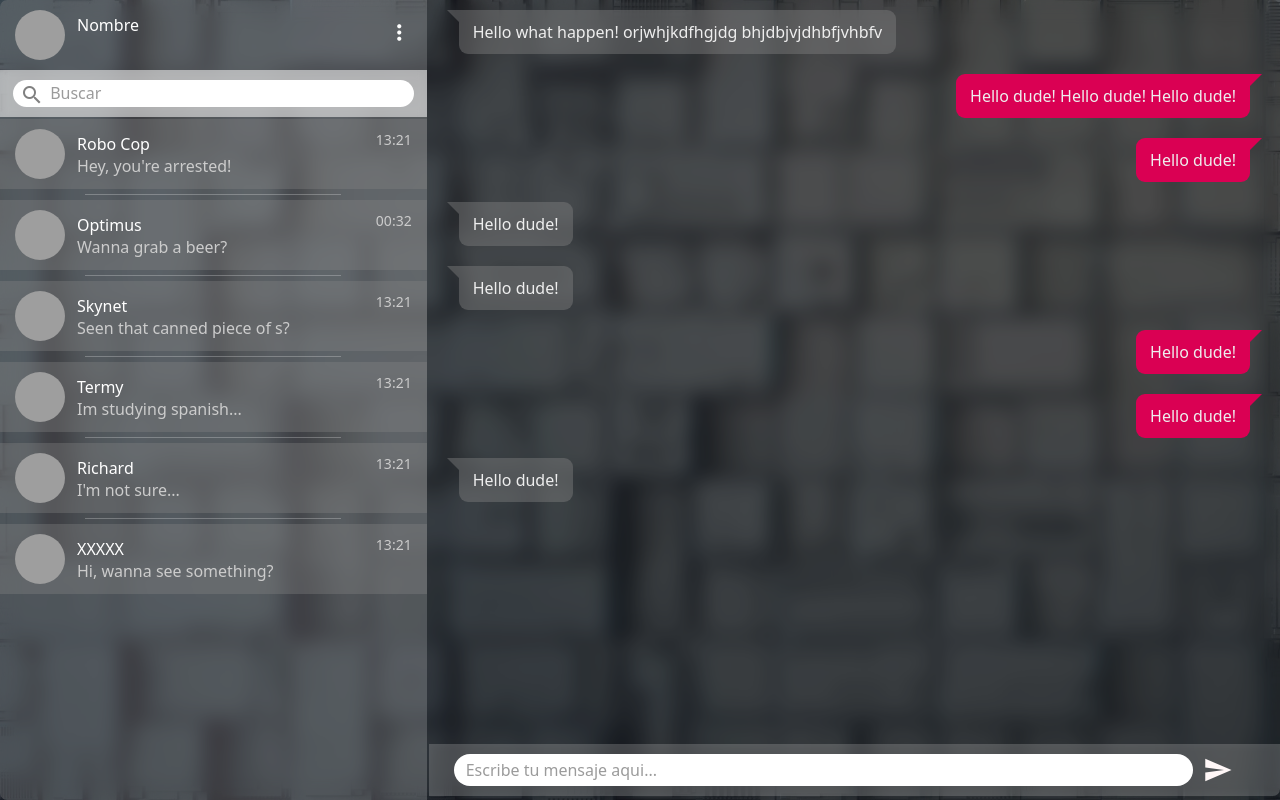
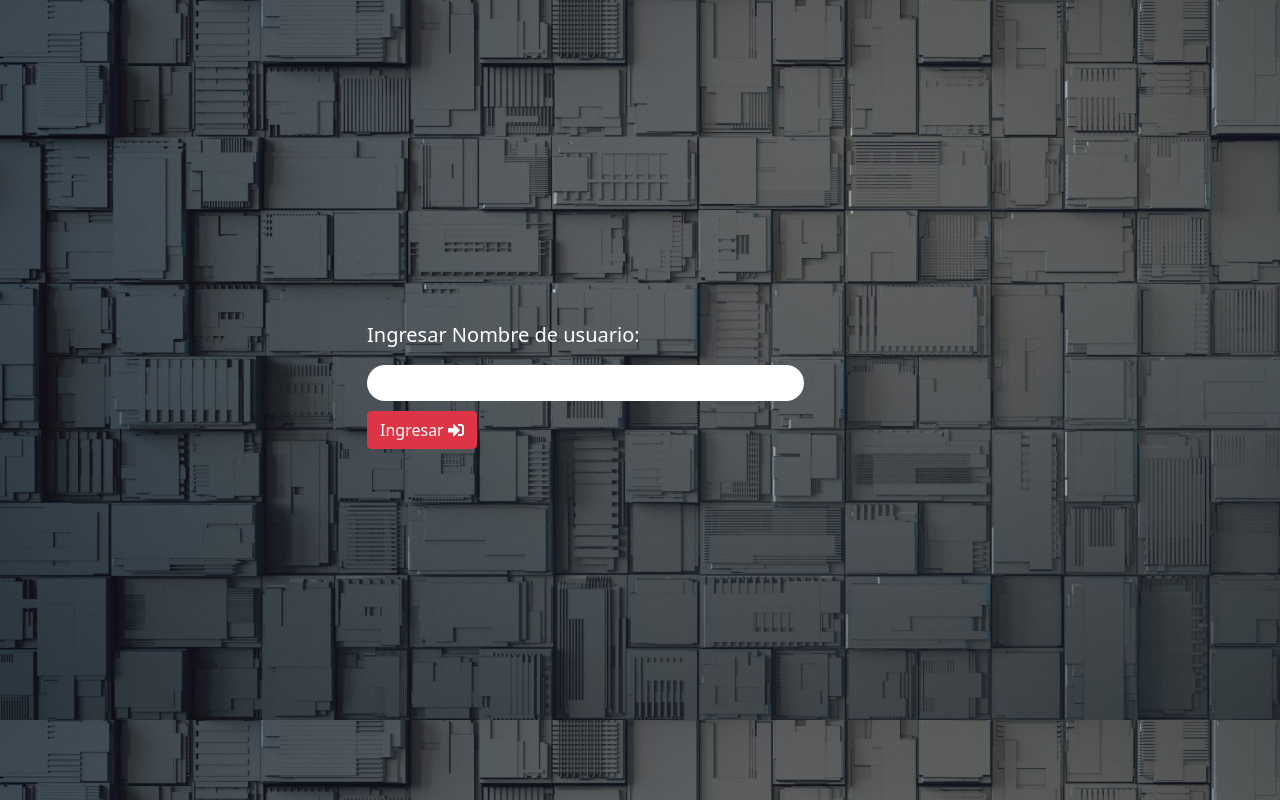
Before and after one commit to 4nG3L000/SIProject_Chat, a website: page public/index.html in a window 1280 px wide. Drawn offline with nearby package versions, Linux system fonts and the light colour scheme; no server answers; grey boxes are pictures that could not be loaded.

Commit message:
habilitado enviar y recibir mensajes

```diff
--- a/package.json
+++ b/package.json
@@ -5,7 +5,8 @@
   "main": "index.js",
   "scripts": {
     "start": "node index.js",
-    "test": "echo \"Error: no test specified\" && exit 1"
+    "test": "echo \"Error: no test specified\" && exit 1",
+    "dev": "nodemon index.js"
   },
   "keywords": [],
   "author": "",
@@ -13,5 +14,8 @@
   "dependencies": {
     "express": "^4.17.1",
     "socket.io": "^4.4.0"
+  },
+  "devDependencies": {
+    "nodemon": "^2.0.15"
   }
 }
--- a/public/index.html
+++ b/public/index.html
@@ -12,27 +12,33 @@
 </head>
 <body>
 <!-- partial:index.partial.html -->
+<div class="login">
+	<div class="container">
+		<div class="row">
+			<div class="col-6 offset-3">
+				<label id="lbl-username">Ingresar Nombre de usuario:</label>
+				<input type="text" id="username">
+				<button type="button" class="btn btn-danger" id="ingresar"> Ingresar <i class="fas fa-sign-in-alt"></i> </button>
+			</div>
+		</div>
+	</div>
+</div>
+
 <div class="content">
 	<div class="row g-0">
 	  <div class="col-sm-4 panel-left">
 		<div class="settings-tray">
 		  <img class="profile-image" src="https://www.clarity-enhanced.net/wp-content/uploads/2020/06/filip.jpg" alt="Profile img">
 		  <div class="text">
-			<h6>Nombre</h6>
+			<h6 id="user">Nombre</h6>
 		  </div>
 		  <span class="settings-tray--right">
 			<span class="material-icons">more_vert</span>
 		  </span>
 		</div>
-		<div class="search-box">
-		  <div class="input-wrapper">
-			<span class="material-icons">search</span>
-			<input placeholder="Buscar" type="text">
-		  </div>
-		</div>
 
 		<div class="friends">
-			<div class="friend-drawer friend-drawer--onhover">
+			  <div class="friend-drawer friend-drawer--onhover">
 				<img class="profile-image" src="https://www.clarity-enhanced.net/wp-content/uploads/2020/06/robocop.jpg" alt="">
 				<div class="text">
 				  <h6>Robo Cop</h6>
@@ -41,131 +47,20 @@
 				<span class="text-m small">13:21</span>
 			  </div>
 			  <hr>
-			  <div class="friend-drawer friend-drawer--onhover">
-				<img class="profile-image" src="https://www.clarity-enhanced.net/wp-content/uploads/2020/06/optimus-prime.jpeg" alt="">
-				<div class="text">
-				  <h6>Optimus</h6>
-				  <p class="text-m">Wanna grab a beer?</p>
-				</div>
-				<span class="text-m small">00:32</span>
-			  </div>
-			  <hr>
-			  <div class="friend-drawer friend-drawer--onhover ">
-				<img class="profile-image" src="https://www.clarity-enhanced.net/wp-content/uploads/2020/06/real-terminator.png" alt="">
-				<div class="text">
-				  <h6>Skynet</h6>
-				  <p class="text-m">Seen that canned piece of s?</p>
-				</div>
-				<span class="text-m small">13:21</span>
-			  </div>
-			  <hr>
-			  <div class="friend-drawer friend-drawer--onhover">
-				<img class="profile-image" src="https://www.clarity-enhanced.net/wp-content/uploads/2020/06/termy.jpg" alt="">
-				<div class="text">
-				  <h6>Termy</h6>
-				  <p class="text-m">Im studying spanish...</p>
-				</div>
-				<span class="text-m small">13:21</span>
-			  </div>
-			  <hr>
-			  <div class="friend-drawer friend-drawer--onhover">
-				<img class="profile-image" src="https://www.clarity-enhanced.net/wp-content/uploads/2020/06/rick.jpg" alt="">
-				<div class="text">
-				  <h6>Richard</h6>
-				  <p class="text-m">I'm not sure...</p>
-				</div>
-				<span class="text-m small">13:21</span>
-			  </div>
-			  <hr>
-			  <div class="friend-drawer friend-drawer--onhover">
-				<img class="profile-image" src="https://www.clarity-enhanced.net/wp-content/uploads/2020/06/rachel.jpeg" alt="">
-				<div class="text">
-				  <h6>XXXXX</h6>
-				  <p class="text-m">Hi, wanna see something?</p>
-				</div>
-				<span class="text-m small">13:21</span>
-			  </div>
+
 		</div>
 
 	  </div>
 	  <div class="col-sm-8 panel-right">
-		<!-- <div class="panel-right-header">
-			<div class="friend-drawer g-0 friend-drawer--grey">
-			<img class="profile-image" src="https://www.clarity-enhanced.net/wp-content/uploads/2020/06/robocop.jpg" alt="">
-			<div class="text">
-			  <h6>Robo Cop</h6>
-			  <p class="text-m">En Linea</p>
-			</div>
-			<span class="settings-tray--right">
-			 <span class="material-icons">more_vert</span>
-			</span>
-		  </div>
-		</div> -->
 		<div class="chat-panel">
-		  <div class="row g-0">
-			<div class="col-12">
-			  <div class="chat-bubble chat-bubble--left">
-				Hello what happen! orjwhjkdfhgjdg bhjdbjvjdhbfjvhbfv
-			  </div>
-			</div>
-		  </div>
-		  <div class="row g-0">
-			<div class="col-12">
-			  <div class="chat-bubble chat-bubble--right" style="float: right;">
-				Hello dude!
-				Hello dude!
-				Hello dude!
-			  </div>
-			</div>
-		  </div>
-		  <div class="row g-0">
-			<div class="col-12">
-			  <div class="chat-bubble chat-bubble--right" style="float: right;">
-				Hello dude!
-			  </div>
-			</div>
-		  </div>
-		  <div class="row g-0">
-			<div class="col-12">
-			  <div class="chat-bubble chat-bubble--left">
-				Hello dude!
-			  </div>
-			</div>
-		  </div>
-		  <div class="row g-0">
-			<div class="col-12">
-			  <div class="chat-bubble chat-bubble--left">
-				Hello dude!
-			  </div>
-			</div>
-		  </div>
-		  <div class="row g-0">
-			<div class="col-12">
-			  <div class="chat-bubble chat-bubble--right" style="float: right;">
-				Hello dude!
-			  </div>
-			</div>
-		  </div>
-		  <div class="row g-0">
-			<div class="col-12">
-			  <div class="chat-bubble chat-bubble--right" style="float: right;">
-				Hello dude!
-			  </div>
-			</div>
-		  </div>
-		  <div class="row g-0">
-			<div class="col-12">
-			  <div class="chat-bubble chat-bubble--left">
-				Hello dude!
-			  </div>
-			</div>
-		  </div>
+		  <!-- aqui esta la lista de mensajes -->
+
 		</div>
 		<div class="row tray">
 			<div class="col-12">
 			  <div class="chat-box-tray">
-				<input type="text" placeholder="Escribe tu mensaje aqui...">
-				<span class="material-icons">send</span>
+				<input type="text" id="message" placeholder="Escribe tu mensaje aqui...">
+				<span class="material-icons" id="send">send</span>
 			  </div>
 			</div>
 		  </div>
--- a/public/script.js
+++ b/public/script.js
@@ -1 +1,57 @@
-io()
+window.addEventListener("DOMContentLoaded", () => {
+  let socket = io()
+  let new_message = document.getElementById('message')
+  let chat_panel = document.querySelector('.chat-panel')
+  let login = document.querySelector('.login')
+  let username = document.querySelector('#username')
+  let content = document.querySelector('.content')
+  let h6 = document.querySelector('#user')
+  let active_user
+
+  document.querySelector('#ingresar').onclick = function (event) {
+      if(username.value){
+        active_user = username.value
+        h6.innerHTML = username.value
+        login.style.display = 'none'
+        content.style.display = 'block'
+      }
+  }
+
+  document.querySelector('#send').onclick = function (event) {
+    if (new_message.value) {
+      data = {
+        message: new_message.value,
+        username: active_user
+      }
+      socket.emit('chat:message', data);
+      new_message.value = '';
+    }
+  }
+
+  socket.on('res:message', (res)=>{
+    if (res.username == active_user) {
+      chat_panel.innerHTML += `
+                            <div class="row g-0">
+                              <div class="col-12">
+                                <div class="chat-bubble chat-bubble--right text-end">
+                                  <span class="message-autor-right">${res.username}</span>
+                                  ${res.message}
+                                </div>
+                              </div>
+                            </div>
+                          `
+    } else {
+      chat_panel.innerHTML += `
+                              <div class="row g-0">
+                                <div class="col-12">
+                                  <div class="chat-bubble chat-bubble--left text-start">
+                                  <span class="message-autor-left">${res.username}</span>
+                                  ${res.message}
+                                  </div>
+                                </div>
+                              </div>
+                            `
+    }
+
+  })
+})
--- a/public/style.css
+++ b/public/style.css
@@ -9,7 +9,22 @@ body {
   overflow: hidden;
 }
 
+.login{
+  margin-top: 40vh;
+}
+
+.login #lbl-username{
+  margin-bottom: 15px;
+  font-size: 20px;
+}
+
+.login #username {
+  padding: 6px 12px;
+  margin-bottom: 10px;
+}
+
 .content {
+  display: none;
   height: 100vh;
   /* margin: 20px; */
   background: #00000033;
@@ -167,10 +182,25 @@ hr {
   border-radius: 0 9px 9px 9px;
   background-color: #88888866;
 }
+.message-autor-right{
+  font-size: 11px;
+  color: #ffc506;
+  margin-top: -10px;
+}
+.message-autor-left{
+  font-size: 11px;
+  color: #ffc506;
+  margin-top: -10px;
+}
 .chat-bubble--right{
-  background-color: #da0053;
+  background-color: #250657;
   border-radius: 9px 0 9px 9px;
   float: right;
+}
+.chat-bubble--right span,
+.chat-bubble--left span{
+  display: block;
+  line-height: 15px;
 }
 .chat-bubble--left:after {
   left: 0;
@@ -180,7 +210,7 @@ hr {
 }
 .chat-bubble--right:after {
   right: 0;
-  border-left-color: #da0053;
+  border-left-color: #250657;
   border-right: 0;
   margin-right: -12px;
 }
```
Also changed, not shown: index.js (+14 -5 lines), 1 other file.
